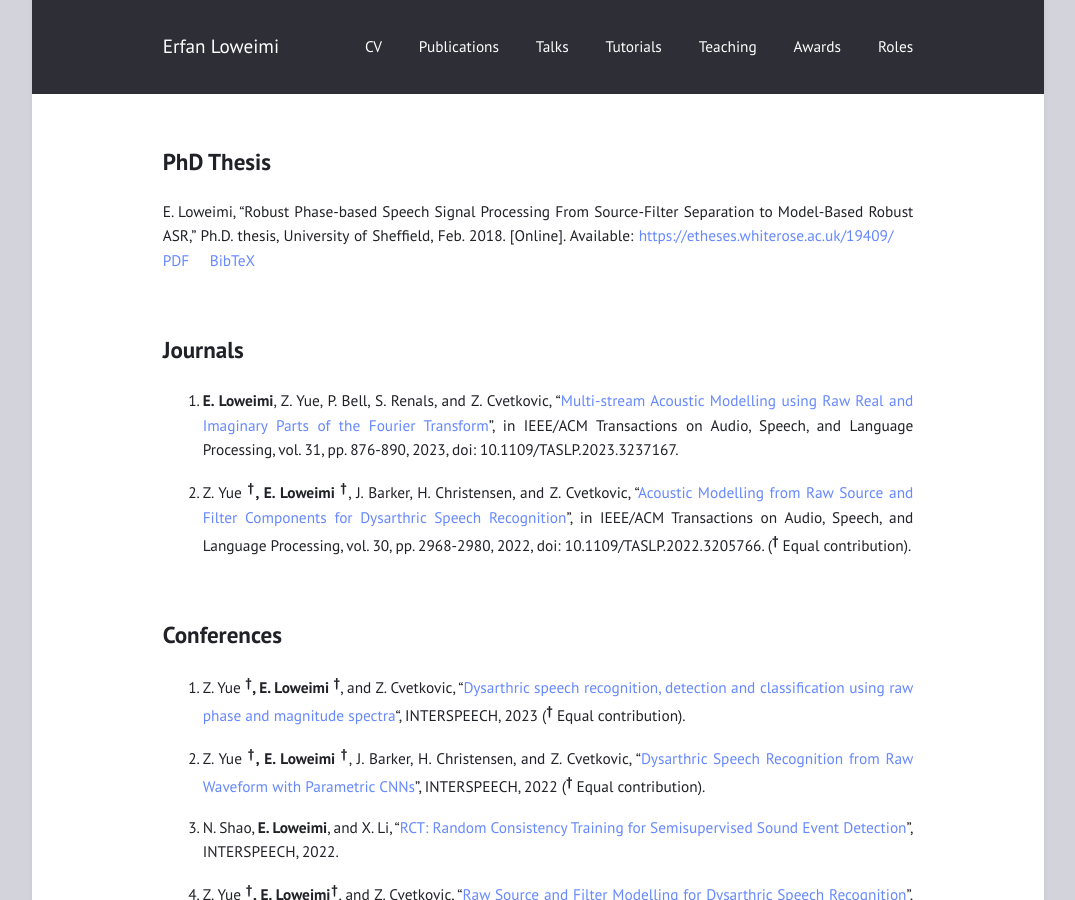
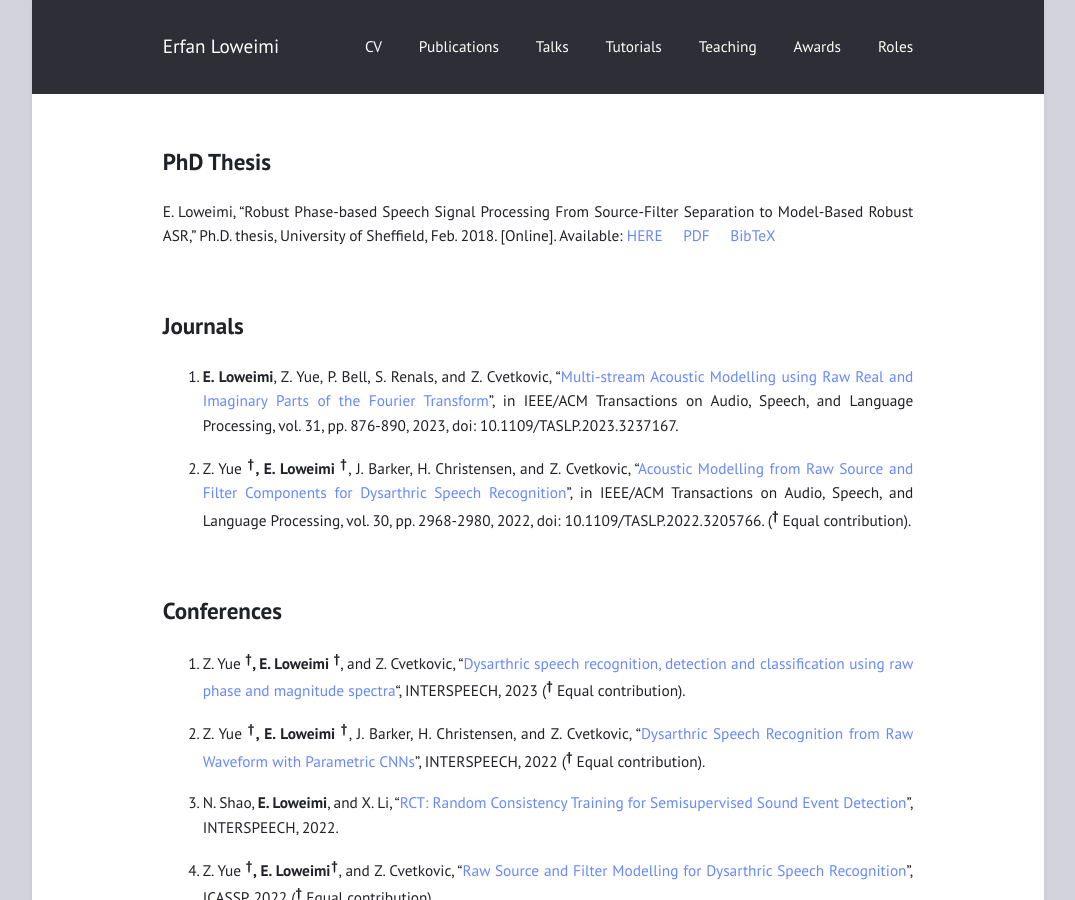
Before and after one commit to eloweimi/eloweimi.github.io, a Jekyll site: the page built from publications.md, in a window 1280 px wide and 900 px high. Shown: the whole window, without its empty margins (102-1177 px from the left). Built offline with Jekyll 4.4.1, drawn with Linux system fonts in a browser that asks for light colours.

Commit message:
Update publications.md

```diff
--- a/publications.md
+++ b/publications.md
@@ -4,7 +4,7 @@
 ---
 
 ## PhD Thesis ##
-E. Loweimi, "Robust Phase-based Speech Signal Processing From Source-Filter Separation to Model-Based Robust ASR," Ph.D. thesis, University of Sheffield, Feb. 2018. [Online]. Available: [https://etheses.whiterose.ac.uk/19409/](https://etheses.whiterose.ac.uk/19409/) &nbsp; &nbsp; [PDF](https://etheses.whiterose.ac.uk/19409/1/Erfan_Loweimi_PhD_Thesis.pdf) &nbsp; &nbsp; [BibTeX](/files/others/phd-thesis.bib)
+E. Loweimi, "Robust Phase-based Speech Signal Processing From Source-Filter Separation to Model-Based Robust ASR," Ph.D. thesis, University of Sheffield, Feb. 2018. [Online]. Available: [HERE](https://etheses.whiterose.ac.uk/19409/) &nbsp; &nbsp; [PDF](https://etheses.whiterose.ac.uk/19409/1/Erfan_Loweimi_PhD_Thesis.pdf) &nbsp; &nbsp; [BibTeX](/files/others/phd-thesis.bib)
 
 <br>
 
```
